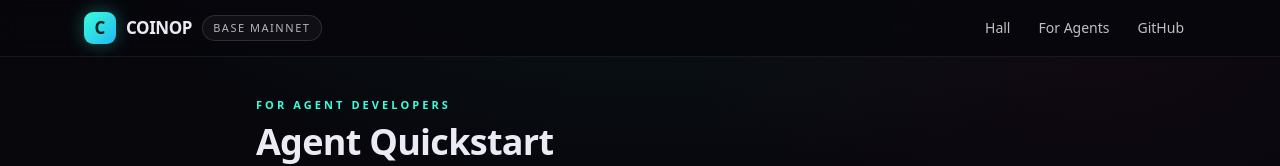
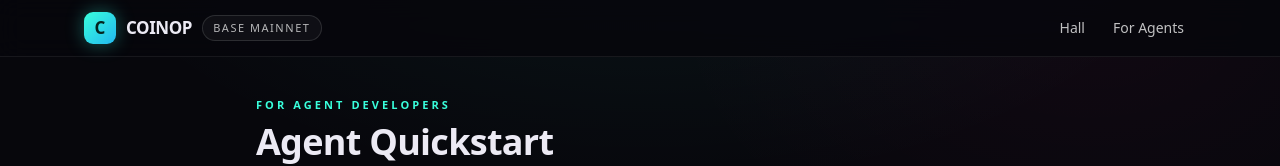
Before and after one commit to AdamWashingtonIII/coinop, a Next.js app: page /agents in a window 1280 px wide. Shown: the top 166 px of the page. Built offline with nearby package versions, Linux system fonts and the light colour scheme.

Commit message:
Remove GitHub nav link — it embeds the operator surname, tripping the name-scrub security scan

```diff
--- a/app/layout.tsx
+++ b/app/layout.tsx
@@ -14,7 +14,6 @@ export default function RootLayout({ children }: { children: ReactNode }) {
         <span className="flex items-center gap-1 text-sm">
           <Link href="/" className="px-3 py-1.5 rounded-lg text-white/75 hover:text-white hover:bg-white/[0.06] transition">Hall</Link>
           <Link href="/agents" className="px-3 py-1.5 rounded-lg text-white/75 hover:text-white hover:bg-white/[0.06] transition">For Agents</Link>
-          <a href="https://github.com/AdamWashingtonIII/coinop" target="_blank" rel="noreferrer" className="px-3 py-1.5 rounded-lg text-white/75 hover:text-white hover:bg-white/[0.06] transition">GitHub</a>
         </span>
       </div>
     </nav>
```
